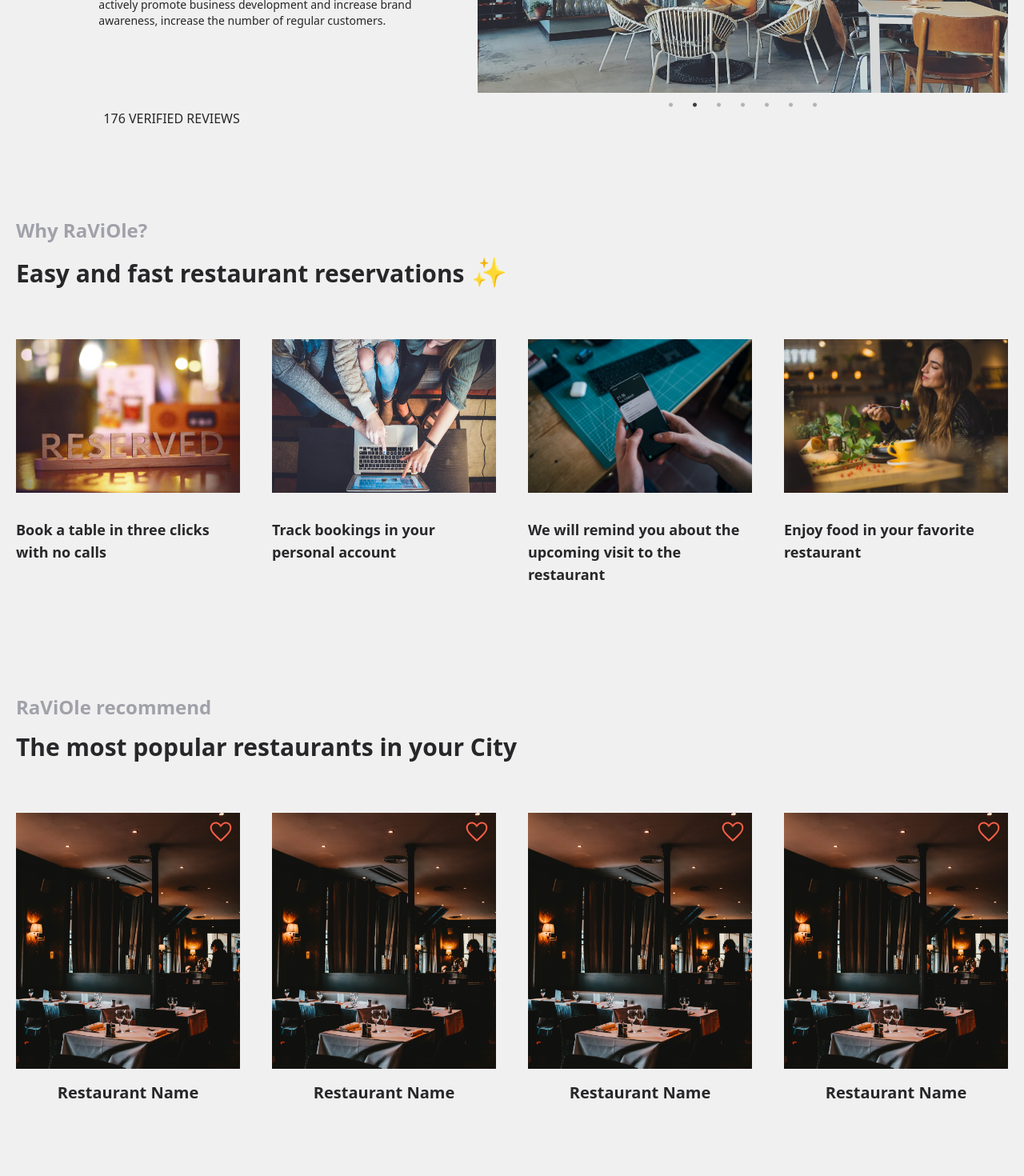
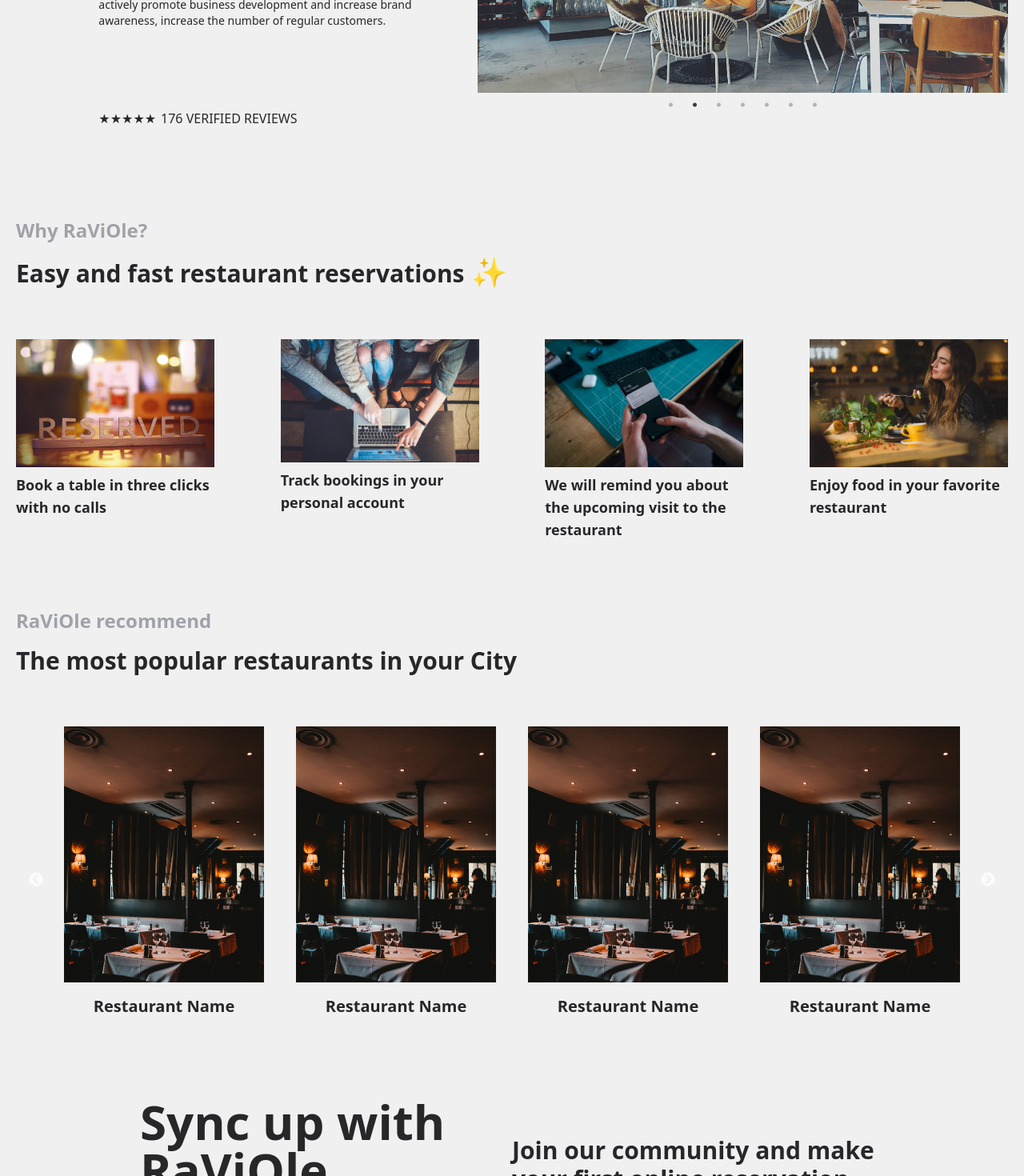
Before and after one commit to trenkenshu/Restaurants-UI, a React (Create React App) app: page / in a window 1280 px wide. Shown: the part 380-1850 px from the top of the page at 80% size. Built offline with nearby package versions, Linux system fonts and the light colour scheme.

Commit message:
feat: add carousel to recommendations sections

```diff
--- a/src/components/Advantages/Advantages.tsx
+++ b/src/components/Advantages/Advantages.tsx
@@ -10,7 +10,7 @@
 const Advantages = () => {
     const imgs = [jpg1, jpg2, jpg3, jpg4];
     return (
-        <div className='w-full flex flex-col mt-6 mb-20'>
+        <div className='w-full flex flex-col md:mt-6 lg:mb-20'>
             <h2 className='text-2xl font-bold text-zinc-400 mt-8 mb-4'>{content.homePage.titleSec2[lang]}</h2>
             <h3
                 className='text-3xl font-semibold dark:text-smoke-gray mb-16
@@ -18,14 +18,16 @@
             >
                 {content.homePage.subtitleSec2[lang]}
             </h3>
-            <div className='flex gap-10'>
+            <div className='flex flex-wrap gap-4 md:gap-10 w-full justify-center lg:justify-between'>
                 {content.homePage.advantages.map((el, index) => {
                     return (
-                        <div className='flex flex-col w-1/4 h-54' key={el.id}>
-                            <div className='w-full h-48 mb-8'>
+                        <div className='flex flex-col w-1/2 md:w-1/3 lg:w-1/5 h-38 md:h-48 mb-2' key={el.id}>
+                            <div className='w-full h-32 md:h-40 mb-2'>
                                 <img src={imgs[index]} className='w-full h-full' alt={el[lang]}></img>
                             </div>
-                            <p className='text-lg font-semibold dark:text-smoke-gray'>{el[lang]}</p>
+                            <p className='text-xs md:text-base lg:text-lg font-semibold dark:text-smoke-gray'>
+                                {el[lang]}
+                            </p>
                         </div>
                     );
                 })}
--- a/src/components/ButtonFavorite/ButtonFavorite.tsx
+++ b/src/components/ButtonFavorite/ButtonFavorite.tsx
@@ -2,12 +2,15 @@
 
 interface ButtonFavoriteProps {
     size: number | string;
+    filled?: boolean;
 }
 
-const ButtonFavorite: FC<ButtonFavoriteProps> = ({ size }) => {
+const ButtonFavorite: FC<ButtonFavoriteProps> = ({ size, filled }) => {
+    const bg = filled ? 'favoriteFilled' : 'favorite';
     return (
         <button
-            className={`w-${size} h-${size} bg-favorite bg-cover absolute right-2 top-2 hover:bg-favoriteFilled`}
+            className={`w-${size} h-${size} bg-${bg}
+            bg-cover absolute right-2 top-2 hover:bg-favoriteFilled`}
         ></button>
     );
 };
--- a/src/components/Footer/Footer.tsx
+++ b/src/components/Footer/Footer.tsx
@@ -8,17 +8,17 @@
 
 const Footer = () => {
     return (
-        <footer id='footer' className='h-15 bg-zinc-800 dark:bg-smoke-gray'>
-            <div className='flex items-center justify-between p-2.5 text-smoke-gray dark:text-zinc-800 px-5 py-2.5'>
+        <footer id='footer' className='h-54 md:h-15 bg-zinc-800 dark:bg-smoke-gray'>
+            <div className='flex flex-col gap-5 md:gap-0 md:flex-row items-center justify-between p-2.5 text-smoke-gray dark:text-zinc-800 px-5 py-2.5'>
                 <a
-                    className='bg-rslogo bg-no-repeat h-10 w-21'
+                    className='bg-rslogo bg-no-repeat h-10 w-21 order-last md:order-first'
                     href='https://rs.school/js/'
                     target='_blank'
                     rel='noreferrer'
                 ></a>
-                <div className='flex gap-2.5'>
+                <div className='flex flex-col sm:flex-row gap-2.5'>
                     {participants.map(({ id, name, link }) => (
-                        <a key={id} className='' href={link} target='_blank' rel='noreferrer'>
+                        <a key={id} className='text-center' href={link} target='_blank' rel='noreferrer'>
                             {name}
                         </a>
                     ))}
--- a/src/components/MainSection/MainSection.tsx
+++ b/src/components/MainSection/MainSection.tsx
@@ -14,7 +14,6 @@
 const lang = 'en';
 
 const MainSection = () => {
-    const star = '\\2605';
     const imgs = [jpg1, jpg2, jpg3, jpg4, jpg5, jpg6, jpg7];
 
     const sliderSetting = {
@@ -31,29 +30,26 @@
     };
 
     return (
-        <div className='flex w-full justify-end mb-14'>
-            <div className='flex flex-col w-11/12'>
+        <div className='flex w-full justify-end md:mb-14'>
+            <div className='flex flex-col w-full md:w-11/12'>
                 <div className='flex flex-col md:flex-row mt-8 mb-5'>
                     <div className='flex flex-col md:w-5/12 md:mt-14 pr-10'>
-                        <h1 className='md:text-2xl lg:text-3xl font-bold mb-5 dark:text-smoke-gray'>
+                        <h1 className='text-2xl lg:text-3xl font-bold mb-5 dark:text-smoke-gray'>
                             {content.homePage.title[lang]}
                         </h1>
-                        <h3 className='md:text-xs lg:text-sm dark:text-smoke-gray mb-10 md:mb-0'>
+                        <h3 className='text-xs lg:text-sm dark:text-smoke-gray mb-10 md:mb-0'>
                             {content.homePage.subtitle[lang]}
                         </h3>
                     </div>
-                    <div className='md:w-7/12 h-96'>
+                    <div className='md:w-7/12 h-60 md:h-96'>
                         <Slider {...sliderSetting}>
                             {imgs.map((el) => {
-                                return <img key={el} src={el} className='h-96' alt='Restaurant' />;
+                                return <img key={el} src={el} className='h-60 md:h-96' alt='Restaurant' />;
                             })}
                         </Slider>
                     </div>
                 </div>
-                <p
-                    className={`mt-5 md:mt-0 before:content-["${star.repeat(5)}"]
-              before:mr-1.5 uppercase dark:before:text-corall`}
-                >
+                <p className='mt-5 md:mt-0 before:content-["\2605\2605\2605\2605\2605"] before:mr-1.5 uppercase dark:before:text-corall'>
                     176 {content.homePage.reviews[lang]}
                 </p>
             </div>
--- a/src/components/RegistrationProposal/RegistrationProposal.tsx
+++ b/src/components/RegistrationProposal/RegistrationProposal.tsx
@@ -7,20 +7,17 @@
 const RegistrationProposal = () => {
     return (
         <div>
-            <div className='w-9/12 m-auto flex items-end'>
-                <h2 className='font-bold text-6xl w-1/2 dark:text-smoke-gray pr-10'>
+            <div className='w-9/12 m-auto flex flex-col lg:flex-row lg:items-end'>
+                <h2 className='font-bold text-4xl lg:text-6xl lg:w-1/2 dark:text-smoke-gray pr-10'>
                     {content.RegistrationProposal.title[lang]}
                 </h2>
-                <h3 className='w-1/2 font-semibold text-3xl dark:text-smoke-gray'>
+                <h3 className='lg:w-1/2 mt-5 font-semibold text-xl lg:text-3xl dark:text-smoke-gray'>
                     {content.RegistrationProposal.subtitle[lang]}
                 </h3>
             </div>
             <div className='w-9/12 m-auto flex'>
-                <div className='w-1/2'></div>
-                <div className='w-1/2 flex justify-center mt-10'>
-                    {/* <button className='w-56 h-14 mt-4 mx-auto items-center bg-black text-2xl text-corall hover:bg-smoke-gray hover:text-zinc-800 border border-zinc-800 rounded-full font-semibold'>
-                        {content.RegistrationProposal.join[lang]}
-                    </button> */}
+                <div className='hidden lg:block w-1/2'></div>
+                <div className='lg:w-1/2 flex justify-center mt-10 m-auto'>
                     <ButtonBlack
                         width={56}
                         height={14}
--- a/src/components/RestaurantCart/RestaurantCart.tsx
+++ b/src/components/RestaurantCart/RestaurantCart.tsx
@@ -7,12 +7,12 @@
 
 const RestaurantCart = () => {
     return (
-        <div className='flex flex-col w-1/4 h-96'>
+        <div className='flex flex-col w-full h-80 lg:h-96 px-5'>
             <div className='w-full h-full bg-randomRest bg-cover bg-no-repeat bg-bottom overflow-y-hidden relative'>
-                <ButtonFavorite size={8} />
-                <div className='flex flex-col w-full h-4/5 bg-smoke-gray  dark:bg-zinc-800 transition-all translate-y-80 duration-1000 hover:translate-y-24 py-4 px-2 cursor-pointer'>
+                <ButtonFavorite size={8} filled={false} />
+                <div className='flex flex-col w-full h-4/5 bg-smoke-gray  dark:bg-zinc-800 transition-all translate-y-64 lg:translate-y-80 duration-1000 hover:translate-y-24 py-4 px-2 cursor-pointer'>
                     <h4 className='text-xl text-center font-bold pb-6 dark:text-smoke-gray'>Restaurant Name</h4>
-                    <p className='text-xs mb-2 italic leading-3 dark:text-smoke-gray'>
+                    <p className='text-xs mb-2 italic leading-3 dark:text-smoke-gray hidden h-12 overflow-y-auto lg:block'>
                         Bar-restaurant Luna in Minsk is a stylish space where you can spend time in pleasure in the
                         company of loved ones, delicious dishes and live music. For guests - a relaxing atmosphere,
                         friendly staff, friendly service, versatile cuisine and signature drinks.
--- a/src/components/RestaurantRecs/RestaurantRecs.tsx
+++ b/src/components/RestaurantRecs/RestaurantRecs.tsx
@@ -2,18 +2,61 @@
 import { content } from 'utils/content';
 import RestaurantCart from 'components/RestaurantCart';
 
+import Slider from 'react-slick';
+import 'slick-carousel/slick/slick.css';
+import 'slick-carousel/slick/slick-theme.css';
+
 const lang = 'en';
 
 const RestaurantRecs = () => {
+    const somearr = [0, 0, 0, 0, 0, 0];
+    const sliderSetting = {
+        dots: false,
+        infinite: true,
+        speed: 500,
+        slidesToShow: 4,
+        slidesToScroll: 1,
+        autoplay: false,
+        arrows: true,
+        swipeToSlide: true,
+        swipe: true,
+        className: 'h-full',
+        centerMode: false,
+        responsive: [
+            {
+                breakpoint: 1024,
+                settings: {
+                    slidesToShow: 3,
+                    slidesToScroll: 3,
+                    infinite: true,
+                },
+            },
+            {
+                breakpoint: 768,
+                settings: {
+                    slidesToShow: 2,
+                    slidesToScroll: 2,
+                },
+            },
+            {
+                breakpoint: 640,
+                settings: {
+                    slidesToShow: 1,
+                    slidesToScroll: 1,
+                },
+            },
+        ],
+    };
     return (
         <div className='w-full flex flex-col mt-6 mb-20'>
             <h2 className='text-2xl font-bold text-zinc-400 mt-8 mb-4'>{content.homePage.titleSec3[lang]}</h2>
             <h3 className='text-3xl font-semibold dark:text-smoke-gray mb-16'>{content.homePage.subtitleSec3[lang]}</h3>
-            <div className='flex gap-10'>
-                <RestaurantCart />
-                <RestaurantCart />
-                <RestaurantCart />
-                <RestaurantCart />
+            <div className='w-full px-10 h-80 lg:h-96'>
+                <Slider {...sliderSetting}>
+                    {somearr.map((el, index) => {
+                        return <RestaurantCart key={index} />;
+                    })}
+                </Slider>
             </div>
         </div>
     );
--- a/src/pages/HomePage/HomePage.tsx
+++ b/src/pages/HomePage/HomePage.tsx
@@ -6,7 +6,7 @@
 
 const HomePage = () => {
     return (
-        <div className='flex flex-col w-full pb-40'>
+        <div className='flex flex-col w-full pb-10 md:pb-40'>
             <MainSection />
             <Advantages />
             <RestaurantRecs />
```
